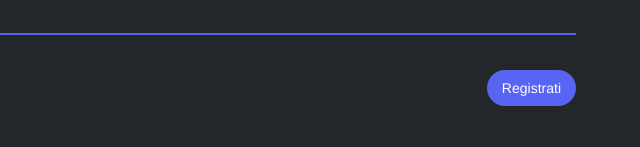
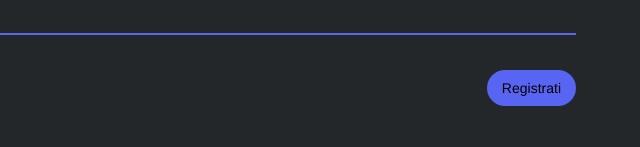
Before and after one commit to G-Salis/htmlcss-discord, a plain HTML site: page index.html in a window 1280 px wide. In both pictures the pointer is over the link "Registrati". Shown: the part 4180-4327 px from the top of the page, 640-1280 px from the left. Drawn offline with Linux system fonts and the light colour scheme.

Commit message:
Fix tasto "registrati"

```diff
--- a/css/style.css
+++ b/css/style.css
@@ -292,3 +292,7 @@ footer .container:last-child{
   background-color: #5865F2;
 
 }
+
+#registrati a:hover{
+  color: black;
+}
```
